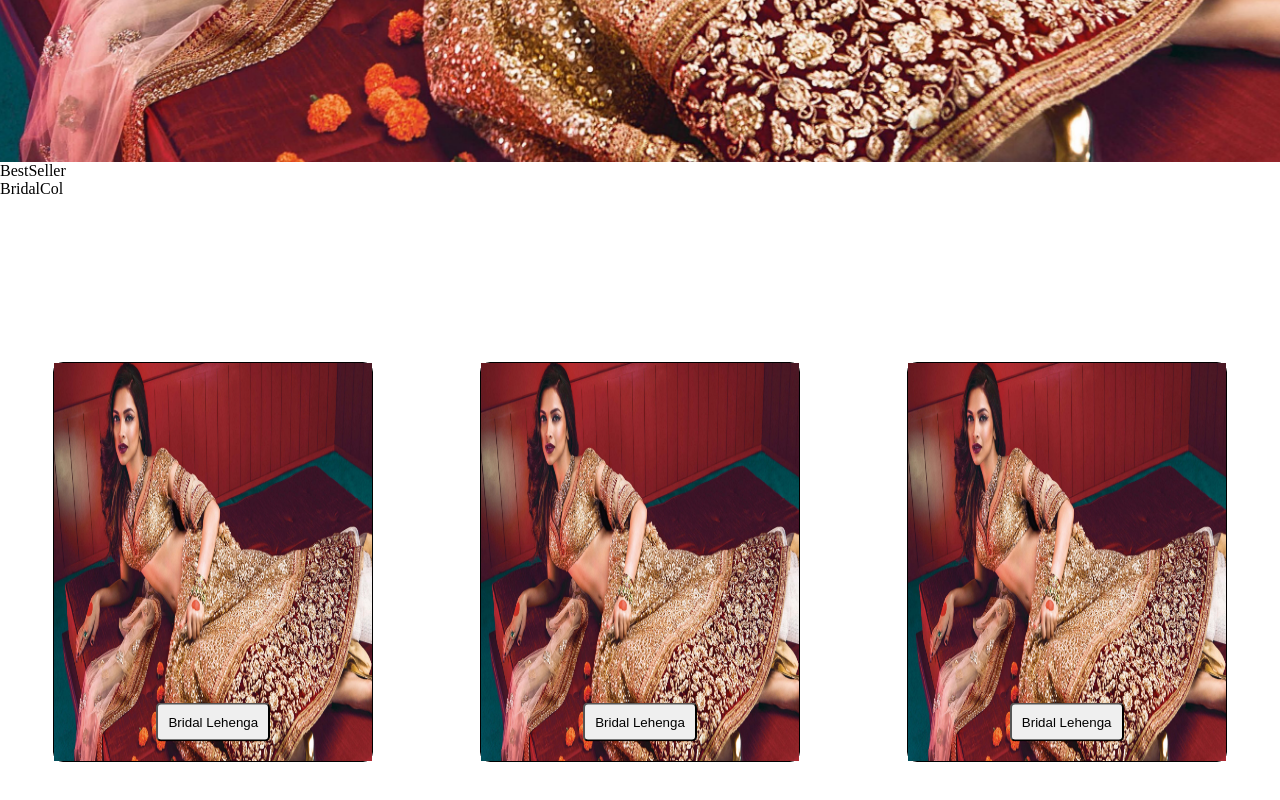
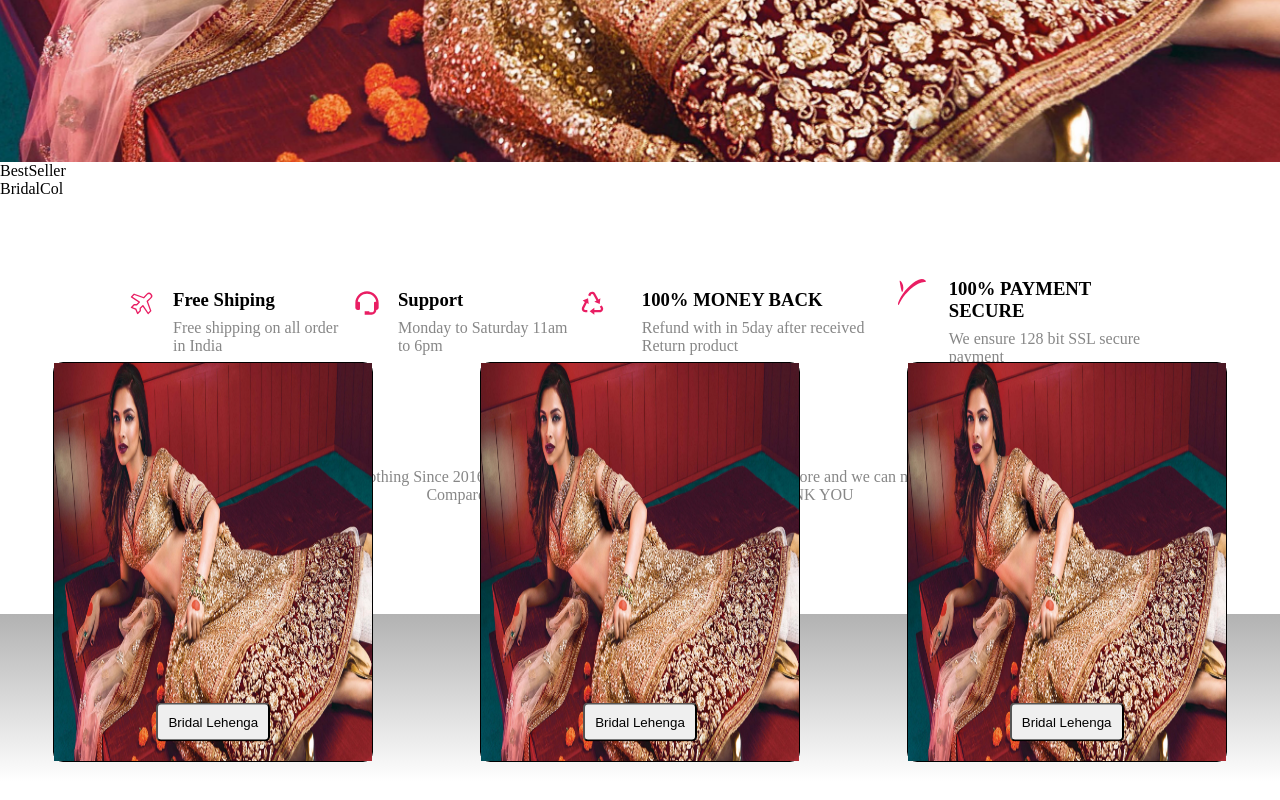
Before and after one commit to premkambale/V_Fabric, a React (Vite) app in the folder vijay_arts-dev/: page / in a window 1280 px wide. Shown: the part 758-1558 px from the top of the page. Built offline with nearby package versions, Linux system fonts and the light colour scheme.

Commit message:
Added Footer

```diff
--- a/vijay_arts-dev/src/App.css
+++ b/vijay_arts-dev/src/App.css
@@ -1,6 +1,8 @@
 :root {
     --mediumFont: 10pt;
     --fontColor: #e91e63;
+    --gray-color:#878787;
+
     --smallFont: 9pt;
     --extraSmallFont: 8pt;
 }
--- a/vijay_arts-dev/src/App.jsx
+++ b/vijay_arts-dev/src/App.jsx
@@ -4,6 +4,7 @@ import Header from '../src/Components/CommonComponents/Header/Header'
 import './App.css'
 import MainRoutes from './Components/Main/MainRoutes'
 import Collection from './Components/UserComponents/Dashboard/Collections/CollectionDashboard/Collection'
+import Footer from './Components/CommonComponents/Footer/Footer'
 
 const App = () => {
   return (
@@ -13,7 +14,7 @@ const App = () => {
       <Routes>
         <Route exact path='/*' element={<MainRoutes />} />
       </Routes>
-
+      <Footer />
     </>
 
   )
--- /dev/null
+++ b/vijay_arts-dev/src/Components/CommonComponents/Footer/Footer.css
@@ -0,0 +1,142 @@
+.footer-main-container {
+  width: 100vw;
+}
+
+.footer-mid-height {
+  height: 21vh;
+}
+
+.footer-regular-height {
+  height: 30vh;
+}
+
+.centered {
+  margin: 0m auto;
+}
+
+.footer-utility-container {
+  width: 80%;
+  margin: 0 auto;
+  display: flex;
+  justify-content: space-evenly;
+  align-items: center;
+  min-height: 31vh;
+}
+
+.utility-container {
+  display: flex;
+  justify-content: flex-start;
+  align-items: flex-start;
+}
+
+.utility-logo {
+  width: 20%;
+}
+
+.utility-info-container {
+  width: 80%;
+}
+
+.utility-heading {
+  font-size: 14pt;
+  font-weight: bold;
+  margin-bottom: 8px;
+}
+
+.about-info-container p {
+  font-size: 14pt;
+  font-weight: bold;
+}
+
+.utility-sub-info-container p,
+.about-sub-info-container p {
+  font-size: 12pt;
+  color: var(--gray-color);
+  font-weight: normal;
+}
+
+.about-info-container {
+  width: 80%;
+  margin: 0 auto;
+  text-align: center;
+}
+
+.about-info-container h4 {
+  margin-bottom: 10px;
+}
+
+.verified-by-container {
+  width: 100%;
+  background: linear-gradient(to bottom, rgb(0, 0, 0, 0.3), #fff);
+  display: flex;
+  justify-content: center;
+  align-items: center;
+}
+
+.verified-sub-container {
+  width: 50%;
+  display: flex;
+  justify-content: center;
+  align-items: center;
+}
+
+.verified-info {
+  display: flex;
+  flex-direction: column;
+  align-items: flex-start;
+  justify-content: center;
+  border-right: 2px solid black;
+  padding: 0 10px;
+}
+
+.verified-by-text {
+  display: flex;
+  justify-content: flex-start;
+  align-items: center;
+  gap: 5px;
+}
+
+.verified-by {
+  font-weight: normal;
+}
+
+.verified-bold {
+  font-weight: bold;
+}
+
+@media (max-width:700px) {
+  .footer-utility-container {
+    width: 100%;
+    flex-direction: column;
+    gap: 30px;
+    justify-content: center;
+    align-items: center;
+  }
+
+  .utility-container {
+    flex-direction: column;
+    align-items: center;
+  }
+
+  .utility-info-container {
+    text-align: center;
+  }
+
+  .utility-info-container p {
+    margin: 0;
+  }
+
+  .about-info-container {
+    margin-top: 20px;
+  }
+
+  .footer-regular-height {
+    height: auto;
+  }
+}
+
+@media (max-width:780px) {
+  .footer-utility-container {
+    width: 90%;
+  }
+}
--- a/vijay_arts-dev/src/Components/CommonComponents/Footer/Footer.jsx
+++ b/vijay_arts-dev/src/Components/CommonComponents/Footer/Footer.jsx
@@ -1,8 +1,79 @@
-import React from 'react'
+import React from 'react';
+import "./Footer.css";
+import { PiAirplaneTiltLight } from "react-icons/pi";
+import { BiSupport, BiRecycle } from "react-icons/bi";
+import { SiPayoneer } from "react-icons/si";
+import { FaStar, FaStarHalfAlt, FaBrush } from "react-icons/fa";
+const Footer = () => {
+    const utility = [
+        {
+            utilityLogo: PiAirplaneTiltLight,
+            utilityHeading: 'Free Shiping',
+            utilitySubHeading: 'Free shipping on all order in India'
+        },
+        {
+            utilityLogo: BiSupport,
+            utilityHeading: 'Support',
+            utilitySubHeading: 'Monday to Saturday 11am to 6pm'
+        },
+        {
+            utilityLogo: BiRecycle,
+            utilityHeading: '100% MONEY BACK',
+            utilitySubHeading: 'Refund with in 5day after received Return product'
+        },
+        {
+            utilityLogo: SiPayoneer,
+            utilityHeading: '100% PAYMENT SECURE',
+            utilitySubHeading: 'We ensure 128 bit SSL secure payment'
+        }
+    ]
+    return (
+        <div className="footer-main-container">
+            <div className="footer-utility-container footer-regular-height">
+                {utility.map((item) => {
+                    const Component = item.utilityLogo;
+                    return (
+                        <div className="utility-container">
+                            <div className="utility-logo">
+                                <Component fontSize={28} fill='#e91e63' />
+                            </div>
+                            <div className="utility-info-container">
+                                <p className="utility-heading">{item.utilityHeading}</p>
+                                <div className="utility-sub-info-container">
+                                    <p className='utility-sub-info'>{item.utilitySubHeading}</p>
+                                </div>
+                            </div>
+                        </div>
+                    )
+                })}
+            </div>
+            <div className="about-info-container footer-mid-height">
+                <p>About Us</p>
+                <div className="about-sub-info-container" >
+                    <p>We are Manufacturer of women clothing Since 2016. We sell only Premium Quality Product in our Store and we can not compromise in Quality. So don't Compare Our rate with any other Seller or Website.
+                        THANK YOU</p>
+                </div>
+            </div>
+            <div className="verified-by-container footer-mid-height">
+                <div className="verified-sub-container">
+                    <div className="verified-info">
+                        <p className='verified-by-text'>
+                            {[1, 2, 3, 4].map((item) => { return (<FaStar />) })}
+                            &nbsp;<FaStarHalfAlt /> 858 Reviews
+                        </p>
+                        <div className="verified-by">
+                            <p className='verified-by-text'>
+                                <span className='verified-by'>Verified by</span> <FaBrush />
+                                <span className='verified-bold'>Judge.me</span>
+                            </p>
+                        </div>
+                    </div>
+                    <div className="verified-certificates">
 
-const Footer = () => {
-    return (
-        <div>Footer</div>
+                    </div>
+                </div>
+            </div>
+        </div>
     )
 }
 
```
